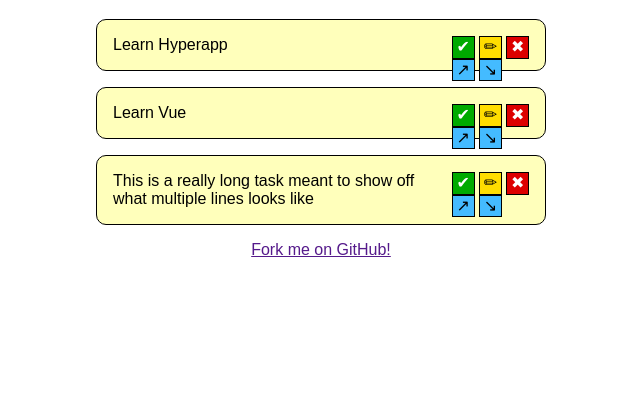
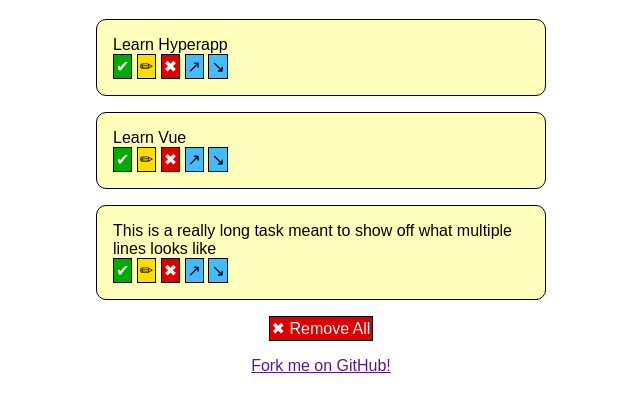
Before and after one commit to lpraz/hyperapp-todo, a website with bundled scripts: page index.html in a window 1280 px wide. Shown: the part 61-470 px from the top of the page, without its empty margins (319-959 px from the left). Built offline with nearby package versions, Linux system fonts and the light colour scheme.

Commit message:
More progress on mockup

```diff
--- a/index.css
+++ b/index.css
@@ -26,14 +26,9 @@ li {
     border-radius: 10px;
 }
 
-div.buttons {
-    float: right;
-}
-
-div.buttons a {
+a.button {
     display: inline-block;
-    height: 1.3em;
-    width: 1.3em;
+    padding: 2px;
     text-align: center;
     border: 1px solid #000;
 }
--- a/index.html
+++ b/index.html
@@ -10,41 +10,40 @@
         <h1>Hyperapp Todo</h1>
         <div id="app">
             <!--Mockup-->
+            <!--TODO: search -->
+            <!--TODO: autosave to local storage -->
             <ul>
                 <li>
-                    <div class="buttons">
-                        <a class="complete">&#x2714;</a>
-                        <a class="edit">&#x270F;</a>
-                        <a class="delete">&#x2716;</a>
-                        <br />
-                        <a class="up">&#x2197;</a>
-                        <a class="down">&#x2198;</a>
-                    </div>
                     <span>Learn Hyperapp</span>
+                    <br />
+                    <a class="button complete">&#x2714;</a>
+                    <a class="button edit">&#x270F;</a>
+                    <a class="button delete">&#x2716;</a>
+                    <a class="button up">&#x2197;</a>
+                    <a class="button down">&#x2198;</a>
                 </li>
                 <li>
-                    <div class="buttons">
-                        <a class="complete">&#x2714;</a>
-                        <a class="edit">&#x270F;</a>
-                        <a class="delete">&#x2716;</a>
-                        <br />
-                        <a class="up">&#x2197;</a>
-                        <a class="down">&#x2198;</a>
-                    </div>
                     <span>Learn Vue</span>
+                    <br />
+                    <a class="button complete">&#x2714;</a>
+                    <a class="button edit">&#x270F;</a>
+                    <a class="button delete">&#x2716;</a>
+                    <a class="button up">&#x2197;</a>
+                    <a class="button down">&#x2198;</a>
                 </li>
                 <li>
-                    <div class="buttons">
-                        <a class="complete">&#x2714;</a>
-                        <a class="edit">&#x270F;</a>
-                        <a class="delete">&#x2716;</a>
-                        <br />
-                        <a class="up">&#x2197;</a>
-                        <a class="down">&#x2198;</a>
-                    </div>
                     <span>This is a really long task meant to show off what multiple lines looks like</span>
+                    <br />
+                    <a class="button complete">&#x2714;</a>
+                    <a class="button edit">&#x270F;</a>
+                    <a class="button delete">&#x2716;</a>
+                    <a class="button up">&#x2197;</a>
+                    <a class="button down">&#x2198;</a>
                 </li>
             </ul>
+            <p>
+                <a class="button delete">&#x2716; Remove All</a>
+            </p>
         </div>
         <a href="">Fork me on GitHub!</a>
     </body>
```
